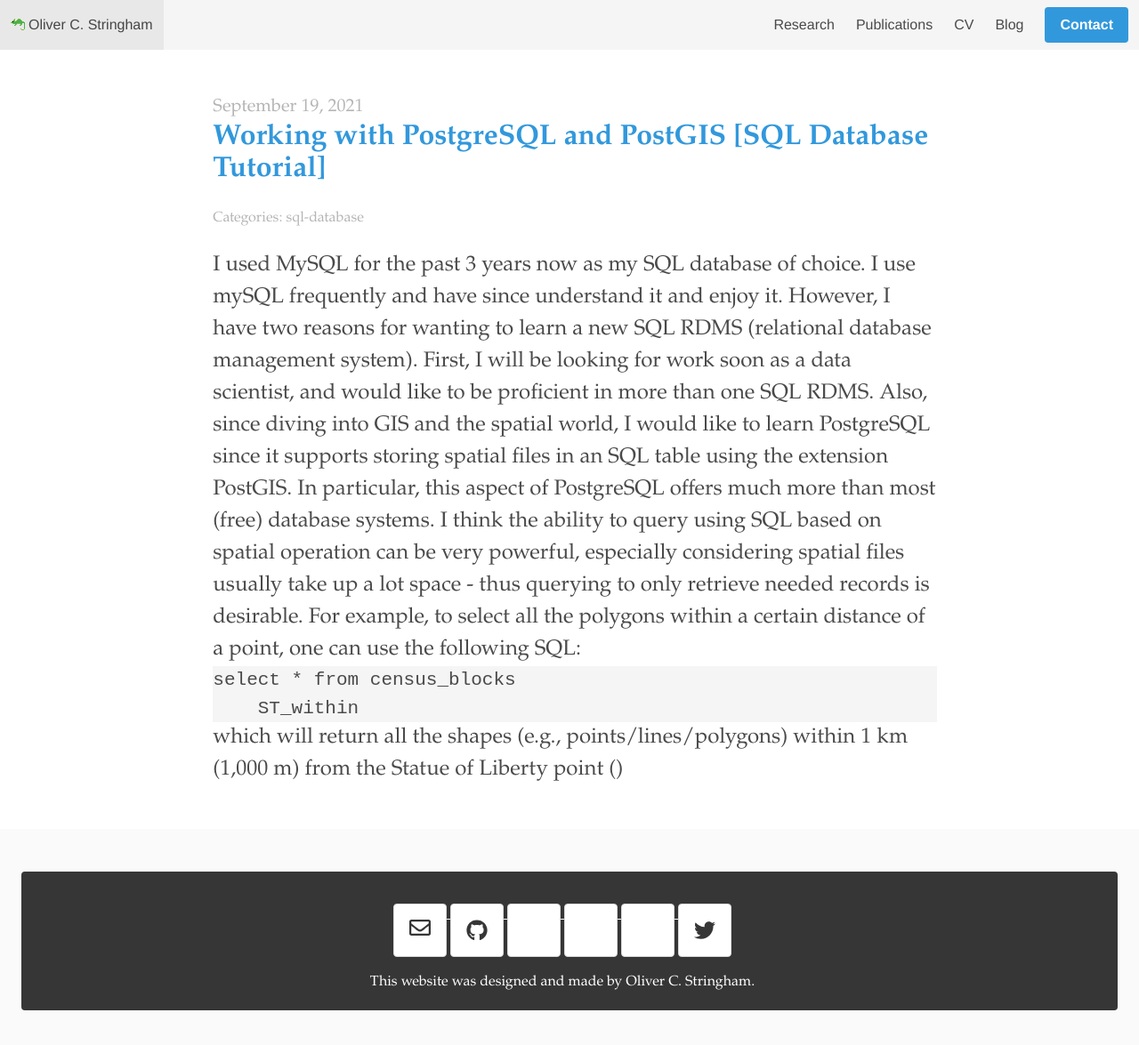
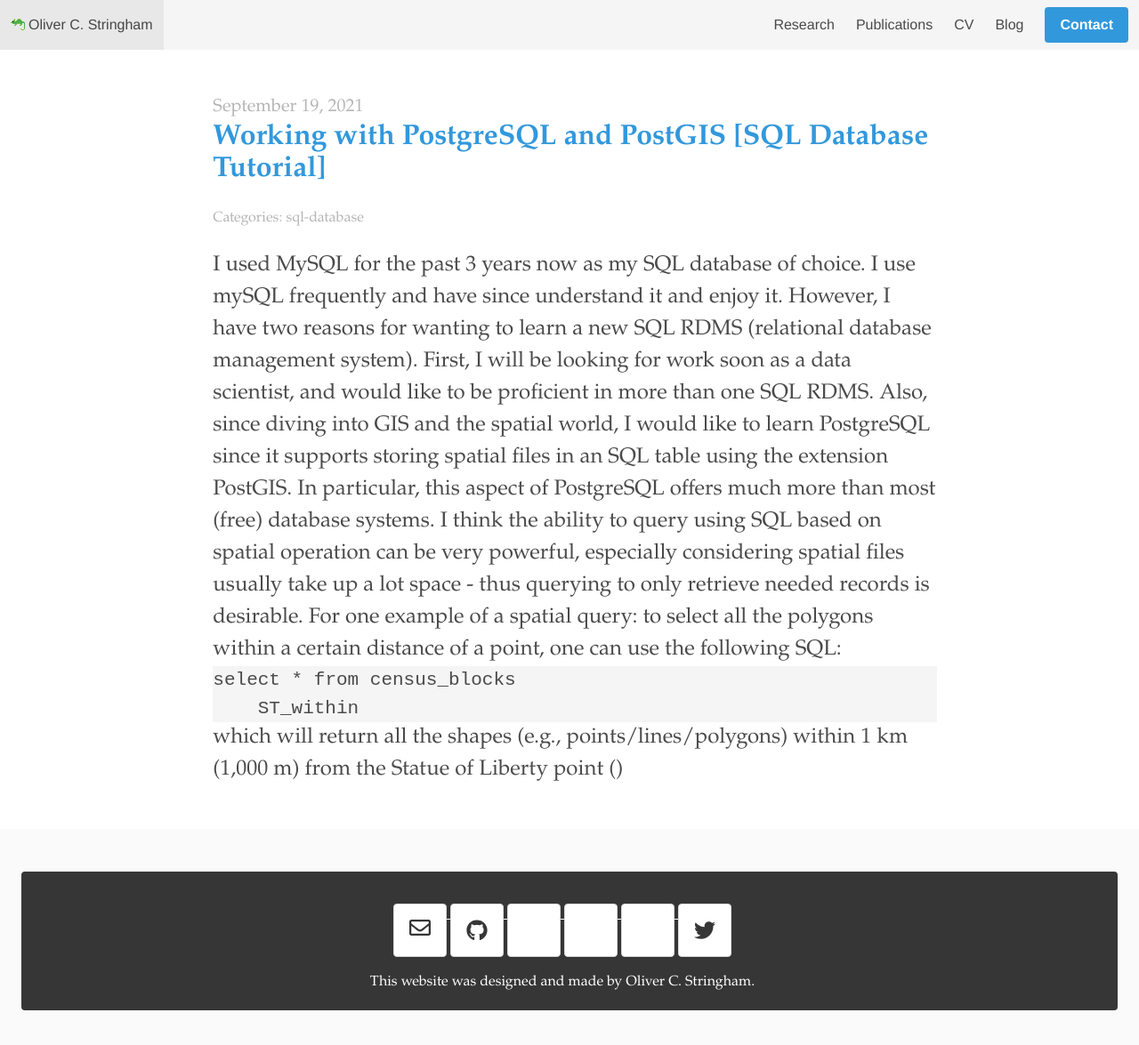
Before and after one commit to ocstringham/ocstringham.github.io, a Jekyll site: the page built from my_collections/_posts/2021-07-19-postgres-postgis-tutorial.md, in a window 1280 px wide and 1232 px high. Shown: the top 1175 px of the window at 89% size. Built offline with Jekyll 4.4.1, drawn with Linux system fonts in a browser that asks for light colours; nearby versions of some CDN libraries; a style sheet for code colours, icons or effects is not loaded.

Commit message:
Update 2021-07-19-postgres-postgis-tutorial.md

```diff
--- a/my_collections/_posts/2021-07-19-postgres-postgis-tutorial.md
+++ b/my_collections/_posts/2021-07-19-postgres-postgis-tutorial.md
@@ -7,7 +7,7 @@ tags: sql postgres postgresql postgis gis
 categories: sql-database
 ---
 
-I used MySQL for the past 3 years now as my SQL database of choice. I use mySQL frequently and have since understand it and enjoy it. However, I have two reasons for wanting to learn a new SQL RDMS (relational database management system). First, I will be looking for work soon as a data scientist, and would like to be proficient in more than one SQL RDMS. Also, since diving into GIS and the spatial world, I would like to learn PostgreSQL since it supports  storing spatial files in an SQL table using the extension PostGIS. In particular, this aspect of PostgreSQL offers much more than most (free) database systems. I think the ability to query using SQL based on spatial operation can be very powerful, especially considering spatial files usually take up a lot space - thus querying to only retrieve needed records is desirable. For example, to select all the polygons within a certain distance of a point, one can use the following SQL:
+I used MySQL for the past 3 years now as my SQL database of choice. I use mySQL frequently and have since understand it and enjoy it. However, I have two reasons for wanting to learn a new SQL RDMS (relational database management system). First, I will be looking for work soon as a data scientist, and would like to be proficient in more than one SQL RDMS. Also, since diving into GIS and the spatial world, I would like to learn PostgreSQL since it supports  storing spatial files in an SQL table using the extension PostGIS. In particular, this aspect of PostgreSQL offers much more than most (free) database systems. I think the ability to query using SQL based on spatial operation can be very powerful, especially considering spatial files usually take up a lot space - thus querying to only retrieve needed records is desirable. For one example of a spatial query: to select all the polygons within a certain distance of a point, one can use the following SQL:
 
 ~~~~sql
 select * from census_blocks
```
